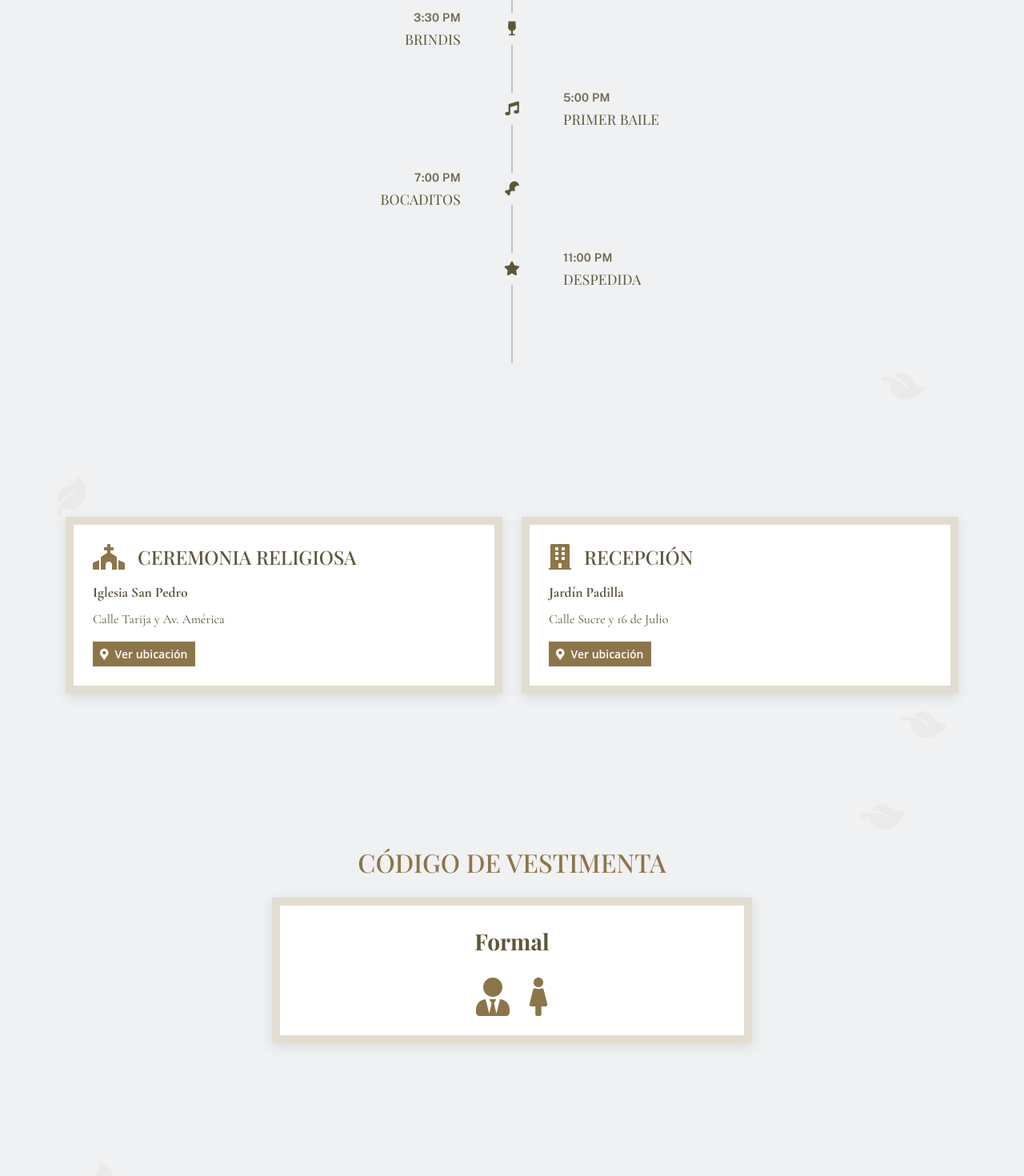
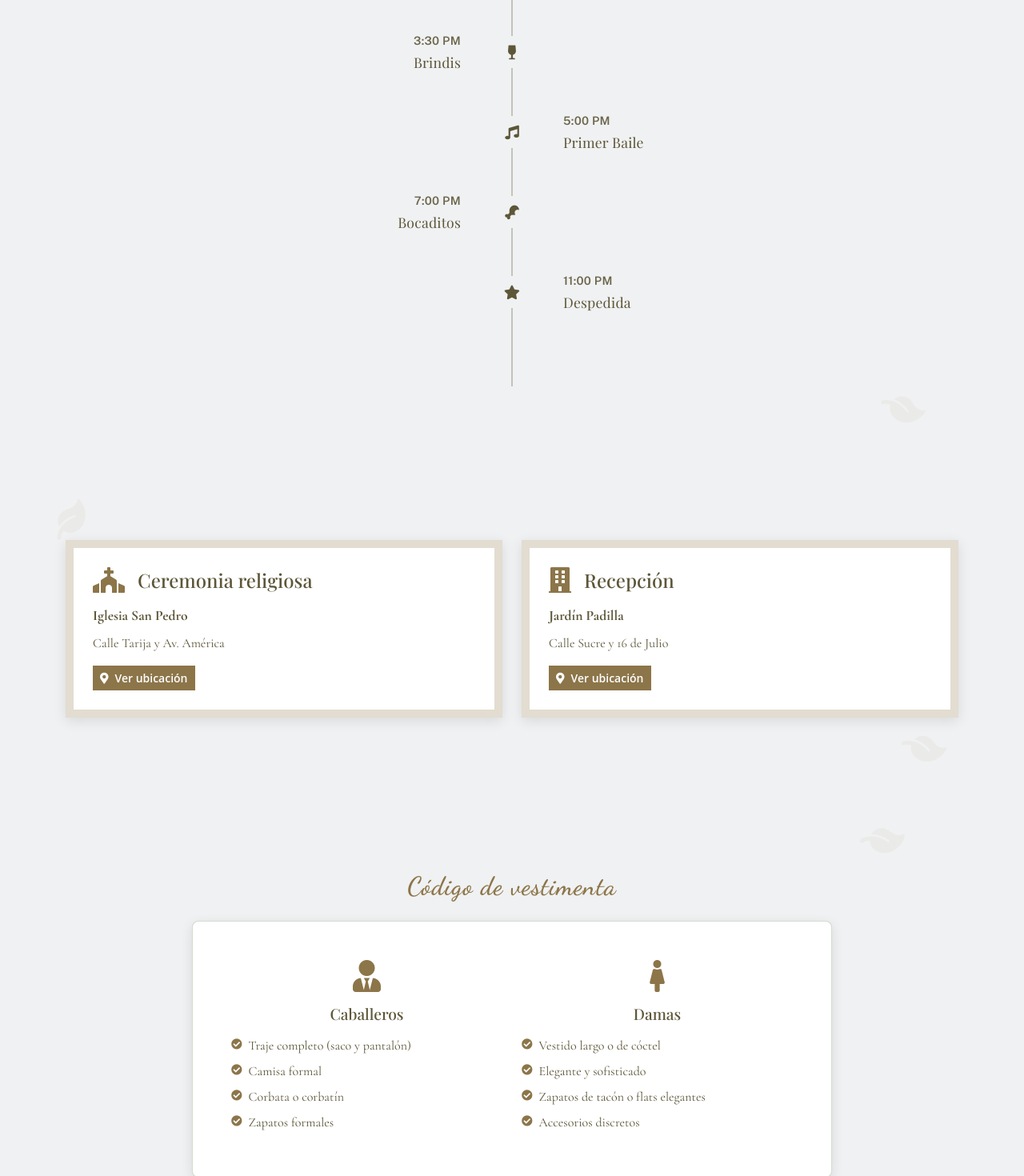
Before and after one commit to faspi-team/template-wedding, a Nuxt app: page / in a window 1280 px wide. Shown: the part 2800-4270 px from the top of the page at 80% size. Built offline with nearby package versions, Linux system fonts and the light colour scheme.

Commit message:
style: dress code

```diff
--- a/pages/index.vue
+++ b/pages/index.vue
@@ -197,7 +197,9 @@
         <div class="position-absolute leaf-decoration" style="bottom: 40px; right: 10%; transform: rotate(55deg);"><i class="fas fa-leaf"></i></div>
         <div class="container py-5">
           <div class="text-center mb-5">
-            <h1 class="display-4 mb-2 elegant-heading" :style="{ color: primaryColor, fontSize: '2.8rem', fontWeight: '500' }">ITINERARIO DE ACTIVIDADES</h1>
+            <h1 class="display-3 mb-4 elegant-name" :style="{ color: primaryColor, fontSize: '3.5rem' }">
+              Itinerario de actividades
+            </h1>
             <p class="elegant-body" :style="{ color: textColor, fontSize: '1.1rem', opacity: '0.8' }">Planificación de la boda</p>
         </div>
           <div class="position-relative wedding-content">
@@ -241,7 +243,7 @@
               <div class="p-4 rounded h-100" :style="{ borderStyle: 'double', border: `10px solid ${primaryColor}40`, backgroundColor: 'white', boxShadow: '0 4px 15px rgba(0,0,0,0.1)' }">
                 <div class="d-flex align-items-center mb-3">
                   <i class="fas fa-church fa-2x me-3" :style="{ color: primaryColor }"></i>
-                  <h3 class="mb-0 elegant-heading" :style="{ color: textColor, fontSize: '1.5rem' }">CEREMONIA RELIGIOSA</h3>
+                  <h3 class="mb-0 elegant-heading" :style="{ color: textColor, fontSize: '1.5rem' }">Ceremonia religiosa</h3>
           </div>
                 <p class="fw-bold mb-2 elegant-body" :style="{ color: textColor, fontSize: '1.1rem' }">{{ invitation.religious_ceremony.location }}</p>
                 <p class="mb-3 elegant-body" :style="{ color: textColor, fontSize: '1rem' }">{{ invitation.religious_ceremony.address }}</p>
@@ -259,7 +261,7 @@
               <div class="p-4 rounded h-100" :style="{ borderStyle: 'double', border: `10px solid ${primaryColor}40`, backgroundColor: 'white', boxShadow: '0 4px 15px rgba(0,0,0,0.1)' }">
                 <div class="d-flex align-items-center mb-3">
                   <i class="fas fa-building fa-2x me-3" :style="{ color: primaryColor }"></i>
-                  <h3 class="mb-0 elegant-heading" :style="{ color: textColor, fontSize: '1.5rem' }">RECEPCIÓN</h3>
+                  <h3 class="mb-0 elegant-heading" :style="{ color: textColor, fontSize: '1.5rem' }">Recepción</h3>
           </div>
                 <p class="fw-bold mb-2 elegant-body" :style="{ color: textColor, fontSize: '1.1rem' }">{{ invitation.reception.location }}</p>
                 <p class="mb-3 elegant-body" :style="{ color: textColor, fontSize: '1rem' }">{{ invitation.reception.address }}</p>
@@ -280,13 +282,95 @@
       <div v-if="invitation.dress_code" class="container-fluid position-relative py-5 section-bg">
         <div class="position-absolute leaf-decoration" style="top: 25px; right: 12%; transform: rotate(35deg);"><i class="fas fa-leaf"></i></div>
         <div class="container position-relative py-5">
-          <div class="mx-auto text-center wow fadeInUp" data-wow-delay="0.1s" style="max-width: 600px;">
-            <h2 class="display-5 mb-4 elegant-heading" :style="{ color: primaryColor, fontSize: '2rem' }">CÓDIGO DE VESTIMENTA</h2>
-            <div class="p-4 rounded" :style="{ borderStyle: 'double', border: `10px solid ${primaryColor}40`, backgroundColor: 'white', boxShadow: '0 4px 15px rgba(0,0,0,0.1)' }">
-              <p class="fs-3 fw-bold mb-4 elegant-heading" :style="{ color: textColor, fontSize: '1.8rem' }">{{ invitation.dress_code }}</p>
-              <div class="d-flex justify-content-center gap-4">
-                <i class="fas fa-user-tie fa-3x" :style="{ color: primaryColor }"></i>
-                <i class="fas fa-female fa-3x" :style="{ color: primaryColor }"></i>
+          <div class="mx-auto text-center wow fadeInUp" data-wow-delay="0.1s" style="max-width: 800px;">
+            <h2 class="display-5 mb-4 elegant-name" :style="{ color: primaryColor, fontSize: '2rem' }">Código de vestimenta</h2>
+            <div class="dress-code-box p-5" :style="{ border: `1px solid rgba(107, 142, 90, 0.3)`, backgroundColor: 'white', boxShadow: '0 4px 15px rgba(0,0,0,0.1)' }">
+              <div class="row g-4">
+                <div class="col-md-6">
+                  <div class="dress-code-gender">
+                    <div class="dress-code-icon mb-3">
+                      <i class="fas fa-user-tie" :style="{ color: primaryColor, fontSize: '2.5rem' }"></i>
+        </div>
+                    <h4 class="dress-code-gender-title elegant-heading mb-3" :style="{ color: textColor, fontSize: '1.2rem' }">Caballeros</h4>
+                    <ul class="dress-code-list elegant-body" :style="{ color: textColor, fontSize: '1rem', textAlign: 'left', listStyle: 'none', padding: 0 }">
+                      <li v-if="invitation.dress_code.toLowerCase() === 'formal'" class="mb-2">
+                        <i class="fas fa-check-circle me-2" :style="{ color: primaryColor, fontSize: '0.85rem' }"></i>
+                        Traje completo (saco y pantalón)
+                      </li>
+                      <li v-if="invitation.dress_code.toLowerCase() === 'formal'" class="mb-2">
+                        <i class="fas fa-check-circle me-2" :style="{ color: primaryColor, fontSize: '0.85rem' }"></i>
+                        Camisa formal
+                      </li>
+                      <li v-if="invitation.dress_code.toLowerCase() === 'formal'" class="mb-2">
+                        <i class="fas fa-check-circle me-2" :style="{ color: primaryColor, fontSize: '0.85rem' }"></i>
+                        Corbata o corbatín
+                      </li>
+                      <li v-if="invitation.dress_code.toLowerCase() === 'formal'" class="mb-2">
+                        <i class="fas fa-check-circle me-2" :style="{ color: primaryColor, fontSize: '0.85rem' }"></i>
+                        Zapatos formales
+                      </li>
+                      <li v-if="invitation.dress_code.toLowerCase() === 'semi-formal' || invitation.dress_code.toLowerCase() === 'semi formal'" class="mb-2">
+                        <i class="fas fa-check-circle me-2" :style="{ color: primaryColor, fontSize: '0.85rem' }"></i>
+                        Traje o blazer
+                      </li>
+                      <li v-if="invitation.dress_code.toLowerCase() === 'semi-formal' || invitation.dress_code.toLowerCase() === 'semi formal'" class="mb-2">
+                        <i class="fas fa-check-circle me-2" :style="{ color: primaryColor, fontSize: '0.85rem' }"></i>
+                        Camisa de vestir
+                      </li>
+                      <li v-if="invitation.dress_code.toLowerCase() === 'casual'" class="mb-2">
+                        <i class="fas fa-check-circle me-2" :style="{ color: primaryColor, fontSize: '0.85rem' }"></i>
+                        Pantalón de vestir
+                      </li>
+                      <li v-if="invitation.dress_code.toLowerCase() === 'casual'" class="mb-2">
+                        <i class="fas fa-check-circle me-2" :style="{ color: primaryColor, fontSize: '0.85rem' }"></i>
+                        Camisa o polo
+                      </li>
+                    </ul>
+          </div>
+        </div>
+                <!-- Women's Dress Code -->
+                <div class="col-md-6">
+                  <div class="dress-code-gender">
+                    <div class="dress-code-icon mb-3">
+                      <i class="fas fa-female" :style="{ color: primaryColor, fontSize: '2.5rem' }"></i>
+          </div>
+                    <h4 class="dress-code-gender-title elegant-heading mb-3" :style="{ color: textColor, fontSize: '1.2rem' }">Damas</h4>
+                    <ul class="dress-code-list elegant-body" :style="{ color: textColor, fontSize: '1rem', textAlign: 'left', listStyle: 'none', padding: 0 }">
+                      <li v-if="invitation.dress_code.toLowerCase() === 'formal'" class="mb-2">
+                        <i class="fas fa-check-circle me-2" :style="{ color: primaryColor, fontSize: '0.85rem' }"></i>
+                        Vestido largo o de cóctel
+                      </li>
+                      <li v-if="invitation.dress_code.toLowerCase() === 'formal'" class="mb-2">
+                        <i class="fas fa-check-circle me-2" :style="{ color: primaryColor, fontSize: '0.85rem' }"></i>
+                        Elegante y sofisticado
+                      </li>
+                      <li v-if="invitation.dress_code.toLowerCase() === 'formal'" class="mb-2">
+                        <i class="fas fa-check-circle me-2" :style="{ color: primaryColor, fontSize: '0.85rem' }"></i>
+                        Zapatos de tacón o flats elegantes
+                      </li>
+                      <li v-if="invitation.dress_code.toLowerCase() === 'formal'" class="mb-2">
+                        <i class="fas fa-check-circle me-2" :style="{ color: primaryColor, fontSize: '0.85rem' }"></i>
+                        Accesorios discretos
+                      </li>
+                      <li v-if="invitation.dress_code.toLowerCase() === 'semi-formal' || invitation.dress_code.toLowerCase() === 'semi formal'" class="mb-2">
+                        <i class="fas fa-check-circle me-2" :style="{ color: primaryColor, fontSize: '0.85rem' }"></i>
+                        Vestido de cóctel o elegante
+                      </li>
+                      <li v-if="invitation.dress_code.toLowerCase() === 'semi-formal' || invitation.dress_code.toLowerCase() === 'semi formal'" class="mb-2">
+                        <i class="fas fa-check-circle me-2" :style="{ color: primaryColor, fontSize: '0.85rem' }"></i>
+                        Conjunto elegante
+                      </li>
+                      <li v-if="invitation.dress_code.toLowerCase() === 'casual'" class="mb-2">
+                        <i class="fas fa-check-circle me-2" :style="{ color: primaryColor, fontSize: '0.85rem' }"></i>
+                        Vestido casual elegante
+                      </li>
+                      <li v-if="invitation.dress_code.toLowerCase() === 'casual'" class="mb-2">
+                        <i class="fas fa-check-circle me-2" :style="{ color: primaryColor, fontSize: '0.85rem' }"></i>
+                        Conjunto cómodo y elegante
+                      </li>
+                    </ul>
+            </div>
+                </div>
               </div>
             </div>
           </div>
@@ -301,7 +385,7 @@
           <div class="mx-auto text-center wow fadeInUp" data-wow-delay="0.1s" style="max-width: 700px;">
             <div class="d-flex align-items-center justify-content-center mb-3">
               <i class="fas fa-gift fa-2x me-3" :style="{ color: primaryColor }"></i>
-              <h2 class="display-5 mb-0 elegant-heading" :style="{ color: primaryColor, fontSize: '2rem' }">SUGERENCIA DE REGALOS</h2>
+              <h2 class="display-5 mb-0 elegant-name" :style="{ color: primaryColor, fontSize: '2rem' }">Sugerencia de regalos</h2>
             </div>
             <p class="lead mb-4 elegant-body" :style="{ color: textColor, fontSize: '1.2rem' }">
               Su presencia en nuestra boda será el mejor regalo. Pero si desean darnos otro obsequio, les dejamos estas opciones:
@@ -378,23 +462,7 @@
                 <i class="fab fa-whatsapp me-3"></i>
                 Confirmar Asistencia
               </a>
-              <a
-                v-if="invitation.google_maps_url"
-                :href="invitation.google_maps_url"
-                target="_blank"
-                class="btn btn-md px-5 py-3 fw-bold"
-                :style="{
-                  borderColor: primaryColor,
-                  color: primaryColor,
-                  borderRadius: '50px',
-                  boxShadow: '0 4px 15px rgba(0,0,0,0.1)'
-                }"
-              >
-                <i class="fas fa-map-marker-alt me-3"></i>
-                Ver Ubicación
-          </a>
           </div>
-
             <div class="mt-4">
               <small class="text-muted">
                 <i class="fas fa-info-circle me-1"></i>
@@ -861,6 +929,59 @@
     animation: none;
   }
 
+  /* Dress Code Styles */
+  .dress-code-box {
+    border-radius: 8px;
+    text-align: center;
+  }
+
+  .dress-code-type {
+    text-transform: capitalize;
+  }
+
+  .dress-code-gender {
+    text-align: center;
+  }
+
+  .dress-code-icon {
+    display: flex;
+    justify-content: center;
+    align-items: center;
+  }
+
+  .dress-code-list {
+    margin: 0;
+  }
+
+  .dress-code-list li {
+    display: flex;
+    align-items: flex-start;
+    margin-bottom: 0.75rem;
+  }
+
+  .dress-code-list li i {
+    margin-top: 0.25rem;
+    flex-shrink: 0;
+  }
+
+  @media (max-width: 768px) {
+    .dress-code-box {
+      padding: 2rem 1.5rem !important;
+    }
+
+    .dress-code-type {
+      font-size: 1.5rem !important;
+    }
+
+    .dress-code-gender-title {
+      font-size: 1.1rem !important;
+    }
+
+    .dress-code-list {
+      font-size: 0.9rem !important;
+    }
+  }
+
   /* Countdown Timer Styles - Minimalist Design */
   .countdown-section {
     position: relative;
--- a/public/invitations.json
+++ b/public/invitations.json
@@ -31,7 +31,7 @@
       "gifts": {
         "transfer": {
           "qr_code": "/assets/images/default-invitation.svg",
-          "info": "Banco: Banco Nacional\nCuenta: 1234567890\nTitular: Mayra & Angello"
+          "info": "Banco: BBVA\nN° de cuenta: 0011-0814-0227324169\nCCI: 011-814-000227324169-11\nTitular: Angello"
         },
         "registry": {
           "url": "https://example.com/registry",
@@ -84,56 +84,56 @@
       "wedding_timeline": [
         {
           "id": "timeline-1",
-          "title": "CEREMONIA RELIGIOSA",
+          "title": "Ceremonia Religiosa",
           "time": "11:00 AM",
           "description": "Ceremonia religiosa",
           "icon": "fa-church"
         },
         {
           "id": "timeline-2",
-          "title": "SESIÓN DE FOTOS",
+          "title": "Sesión de Fotos",
           "time": "12:00 PM",
           "description": "Sesión de fotos",
           "icon": "fa-camera"
         },
         {
           "id": "timeline-3",
-          "title": "CENA",
+          "title": "Cena",
           "time": "1:00 PM",
           "description": "Cena",
           "icon": "fa-utensils"
         },
         {
           "id": "timeline-4",
-          "title": "TORTA",
+          "title": "Torta",
           "time": "3:00 PM",
           "description": "Corte de torta",
           "icon": "fa-birthday-cake"
         },
         {
           "id": "timeline-5",
-          "title": "BRINDIS",
+          "title": "Brindis",
           "time": "3:30 PM",
           "description": "Brindis",
           "icon": "fa-wine-glass"
         },
         {
           "id": "timeline-6",
-          "title": "PRIMER BAILE",
+          "title": "Primer Baile",
           "time": "5:00 PM",
           "description": "Primer baile",
           "icon": "fa-music"
         },
         {
           "id": "timeline-7",
-          "title": "BOCADITOS",
+          "title": "Bocaditos",
           "time": "7:00 PM",
           "description": "Bocaditos",
           "icon": "fa-drumstick-bite"
         },
         {
           "id": "timeline-8",
-          "title": "DESPEDIDA",
+          "title": "Despedida",
           "time": "11:00 PM",
           "description": "Despedida",
           "icon": "fa-star"
```
Lines whose indentation alone changed are shown as unchanged.
